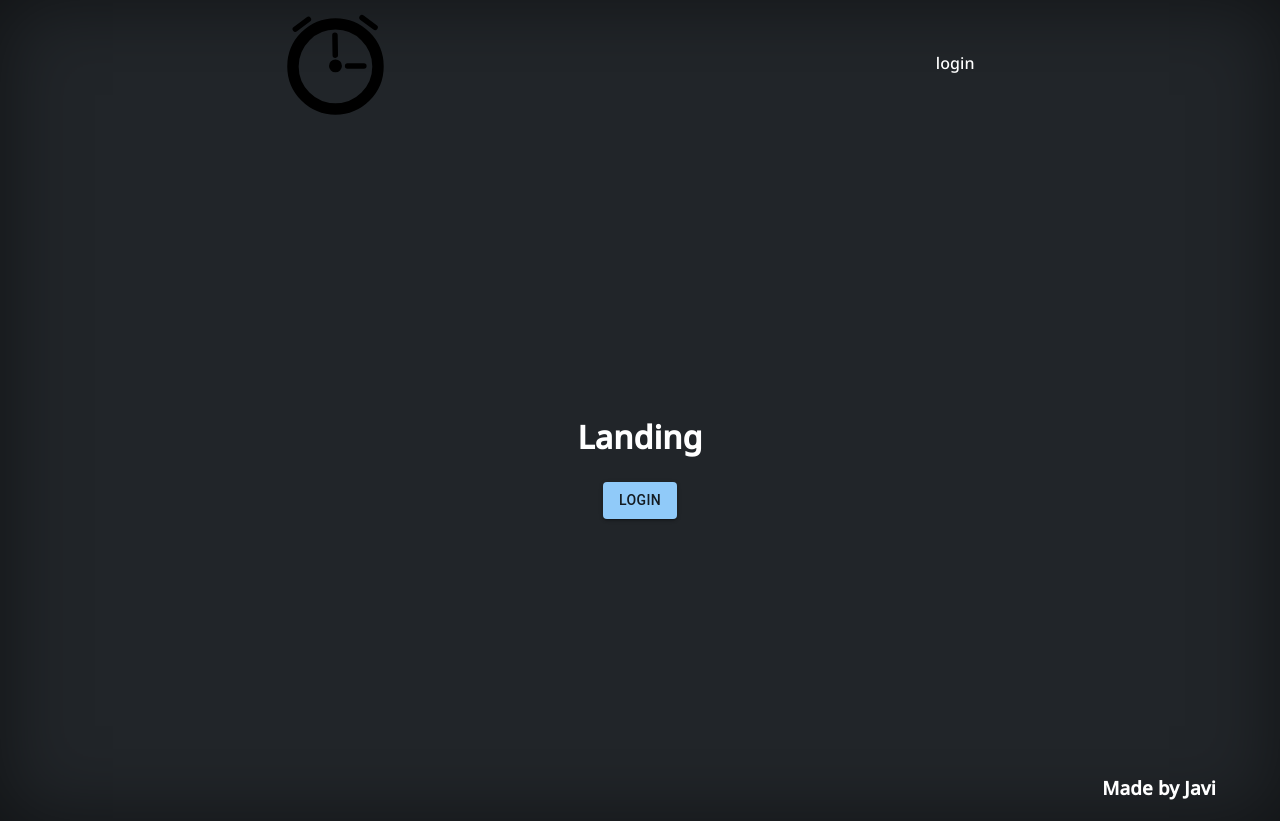
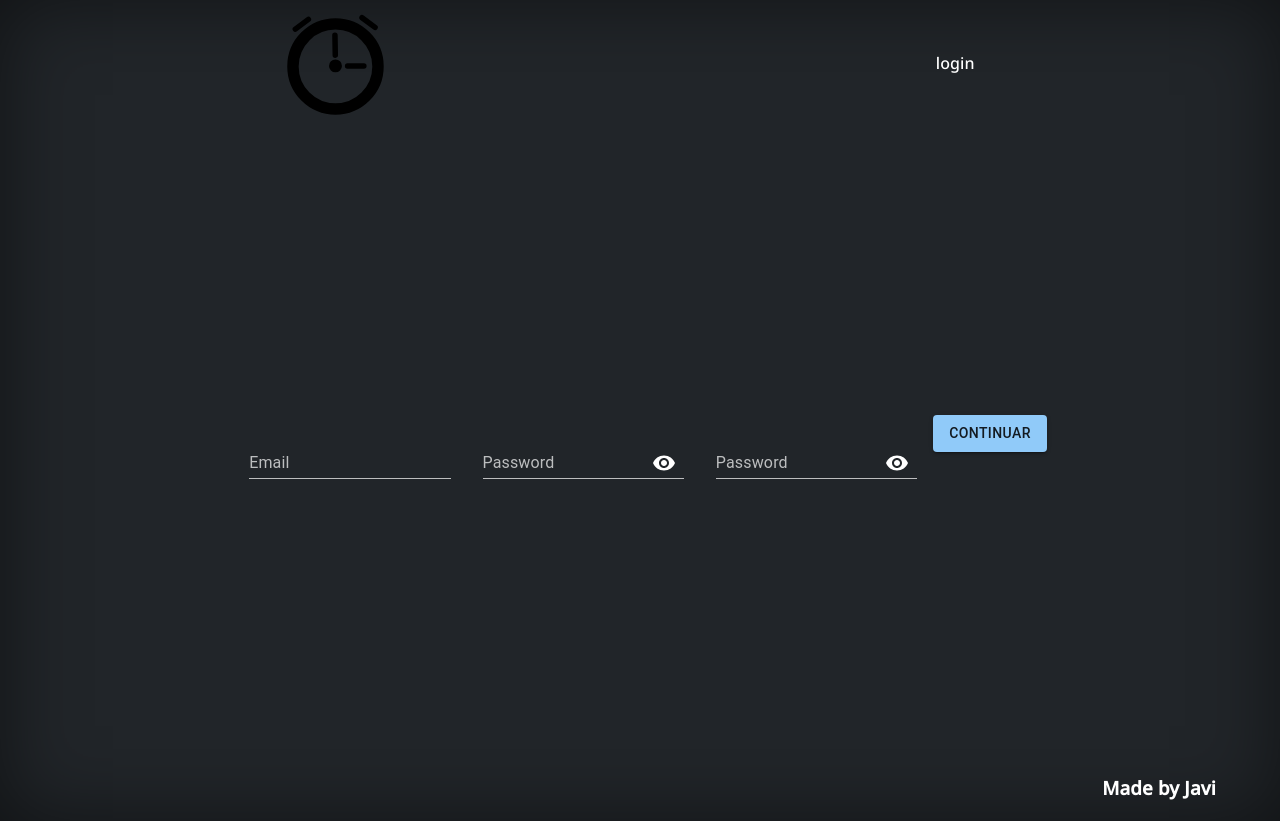
Before and after one commit to javirs200/AzureContainersApp, a React (Vite) app in the folder client/: page /register in a window 1280 px wide. Before the commit this address led to /. Built offline with nearby package versions, Linux system fonts and the light colour scheme.

Commit message:
add registration page

```diff
--- a/client/src/components/Main/Landing/Landing.jsx
+++ b/client/src/components/Main/Landing/Landing.jsx
@@ -1,16 +1,18 @@
 import React from "react";
-import { Link,useNavigate } from "react-router-dom";
+import { Link } from "react-router-dom";
 import Button from '@mui/material/Button';
 
 const Landing = () => {
-  const navigate = useNavigate();
-
   return (
     <>
       <h1>Landing</h1>
       <Button variant="contained">
         <Link className={'link'} to={`/login`}>login</Link>
       </Button>
+
+      <Button variant="contained">
+        <Link className={'link'} to={`/Register`}>Register</Link>
+      </Button>
     </>
   );
 };
--- a/client/src/components/Main/Login/Login.jsx
+++ b/client/src/components/Main/Login/Login.jsx
@@ -49,7 +49,7 @@ const Login = () => {
 
   const handleSubmit = (e) => {
     e.preventDefault()
-    const fetchUsers = async () => {
+    const loginUser = async () => {
       const user = { email: email, password: password };
       // console.log("user data form form -> ", user);
       //peticion api para login con objeto usuario
@@ -69,7 +69,7 @@ const Login = () => {
         alert("datos de acceso incorrectos , intentelo de nuevo");
       }
     };
-    fetchUsers();
+    loginUser();
   };
 
   return (
--- a/client/src/components/Main/Main.jsx
+++ b/client/src/components/Main/Main.jsx
@@ -8,6 +8,7 @@ import ProtectedRoutes from "../../utils/ProtectedRoutes";
 import DashboardAdmin from "./DashboardAdmin";
 import Dashboard from "./Dashboard";
 import UsersManager from "./UsersManager";
+import Register from "./Register";
 
 const Main = () => {
 
@@ -20,6 +21,8 @@ const Main = () => {
         <Route path="/" element={logged ? <Navigate to={"/dashboard"} /> : <Landing />} />
 
         <Route path="/login" element={logged ? <Navigate to={"/dashboard"} /> : <Login />} />
+
+        <Route path="/register" element={logged ? <Navigate to={"/dashboard"} /> : <Register />} />
 
         <Route path="/dashboard" element={
           <ProtectedRoutes logged={logged} component={
--- /dev/null
+++ b/client/src/components/Main/Register/Register.jsx
@@ -0,0 +1,132 @@
+import React, { useState, useContext, useEffect } from "react";
+import { useNavigate } from "react-router-dom";
+import { UserContext } from "../../../context/userContext";
+import Button from "@mui/material/Button";
+import IconButton from '@mui/material/IconButton';
+import Input from '@mui/material/Input';
+import InputLabel from '@mui/material/InputLabel';
+import InputAdornment from '@mui/material/InputAdornment';
+import FormControl from '@mui/material/FormControl';
+import TextField from '@mui/material/TextField';
+import Visibility from '@mui/icons-material/Visibility';
+import VisibilityOff from '@mui/icons-material/VisibilityOff';
+import FormHelperText from "@mui/material/FormHelperText";
+
+const Register = () => {
+
+    const [showPassword, setShowPassword] = useState(false);
+
+    const handleClickShowPassword = () => setShowPassword((show) => !show);
+
+    const handleMouseDownPassword = (event) => {
+        event.preventDefault();
+    };
+
+    const navigate = useNavigate();
+    const [email, setEmail] = useState("");
+    const [emailMessage, setEmailMessage] = useState("");
+    const [password1, setPassword1] = useState("");
+    const [password2, setPassword2] = useState("");
+    const [passwordMessage, setPasswordMessage] = useState("");
+    const [passwordMessage2, setPasswordMessage2] = useState("");
+    const [role, setRole] = useState("");
+
+    const passwordPattern = /^(?=.*[a-z])(?=.*[A-Z])(?=.*\d)(?=.*[^\w\s]).{6,}$/
+
+    useEffect(() => {
+        if (!passwordPattern.test(password1) && password1.length > 0) {
+            setPasswordMessage("Password must contain lowecase, uppercase, digit and special character, and at least 6 caracters long");
+        } else {
+            setPasswordMessage("");
+        }
+
+    }, [password1])
+
+    useEffect(() => {
+        if (password2 != password1) {
+            setPasswordMessage2("Passwords must be the same");
+        } else {
+            setPasswordMessage2("");
+        }
+    }, [password2, password1])
+
+    useEffect(() => {
+        const emailValidation = /^[a-zA-Z0-9._%+-]+@[a-zA-Z0-9.-]+\.[a-zA-Z]{2,}$/
+        if (!emailValidation.test(email) && email.length > 0) {
+            setEmailMessage("Email must have a valid format");
+        } else {
+            setEmailMessage("");
+        }
+    }, [email])
+
+    const handleSubmit = (e) => {
+        e.preventDefault()
+        const registerUser = async () => {
+
+            const user = { email: email, password: password1, role: 'driver' }; // default role , not posible toregister as admin , admin user must elevate your privileges
+
+            console.log(user);
+        };
+        registerUser();
+    };
+
+    return (
+        <section>
+            <form onSubmit={handleSubmit} className="form_register">
+
+                <TextField sx={{ m: 2, width: '22ch' }} id="email" label="Email" variant="standard" onChange={(e) => setEmail(e.target.value)} />
+
+                <FormControl sx={{ m: 2, width: '22ch' }} variant="standard">
+                    <InputLabel htmlFor="standard-adornment-password">Password</InputLabel>
+                    <Input
+                        onChange={(e) => setPassword1(e.target.value)}
+                        id="standard-adornment-password"
+                        type={showPassword ? 'text' : 'password'}
+                        error={passwordMessage ? true : false}
+                        endAdornment={
+                            <InputAdornment position="end">
+                                <IconButton
+                                    aria-label="toggle password visibility"
+                                    onClick={handleClickShowPassword}
+                                    onMouseDown={handleMouseDownPassword}
+                                >
+                                    {showPassword ? <VisibilityOff /> : <Visibility />}
+                                </IconButton>
+                            </InputAdornment>
+                        }
+                    />
+                    {passwordMessage ? <FormHelperText>{passwordMessage}</FormHelperText> : ''}
+                </FormControl>
+
+
+                <FormControl sx={{ m: 2, width: '22ch' }} variant="standard"  >
+                    <InputLabel htmlFor="standard-adornment-password" >Password</InputLabel>
+                    <Input
+                        onChange={(e) => setPassword2(e.target.value)}
+                        id="standard-adornment-password"
+                        type={showPassword ? 'text' : 'password'}
+                        error={passwordMessage2 ? true : false}
+                        endAdornment={
+                            <InputAdornment position="end">
+                                <IconButton
+                                    aria-label="toggle password visibility"
+                                    onClick={handleClickShowPassword}
+                                    onMouseDown={handleMouseDownPassword}
+                                >
+                                    {showPassword ? <VisibilityOff /> : <Visibility />}
+                                </IconButton>
+                            </InputAdornment>
+                        }
+                    />
+                    {passwordMessage2 ? <FormHelperText>{passwordMessage2}</FormHelperText> : ''}
+                </FormControl>
+
+
+
+                <Button variant="contained" type="submit">Continuar</Button>
+            </form>
+        </section>
+    )
+};
+
+export default Register;
--- /dev/null
+++ b/client/src/components/Main/Register/index.js
@@ -0,0 +1 @@
+export { default } from "./Register";
--- a/client/src/components/Main/UsersManager/Users.jsx
+++ b/client/src/components/Main/UsersManager/UsersManager.jsx
@@ -1,9 +1,10 @@
 import React, { useState, useEffect } from "react";
-import Listado from '../../../utils/Listado'
+import Listado from '../../../utils/Listado';
 
-const Users = () => {
+const UsersManager = () => {
 
   const [users, setUsers] = useState([]);
+  const [add, setAdd] = useState(false);
 
   const fetchUsers = () => {
 
@@ -20,10 +21,10 @@ const Users = () => {
 
         // console.log('todos los usuarios registrados ->', data);
 
-        if(data){
+        if (data) {
           // console.log('users from fetch -> ',data);
           setUsers(data)
-        }else{
+        } else {
           setUsers([
             {
               "name": "demo",
@@ -52,12 +53,12 @@ const Users = () => {
     fetchUsers()
   }, [])
 
+
   return (
-    <>
-
-      <Listado title={'Usuarios'} elementos={users} />
-    </>
+      <section className="users">
+        <Listado title={'Usuarios'} elementos={users} />
+      </section>
   );
 };
 
-export default Users;
+export default UsersManager;
--- a/client/src/components/Main/UsersManager/index.js
+++ b/client/src/components/Main/UsersManager/index.js
@@ -1 +1 @@
-export { default } from "./Users";
+export { default } from "./UsersManager";
```
